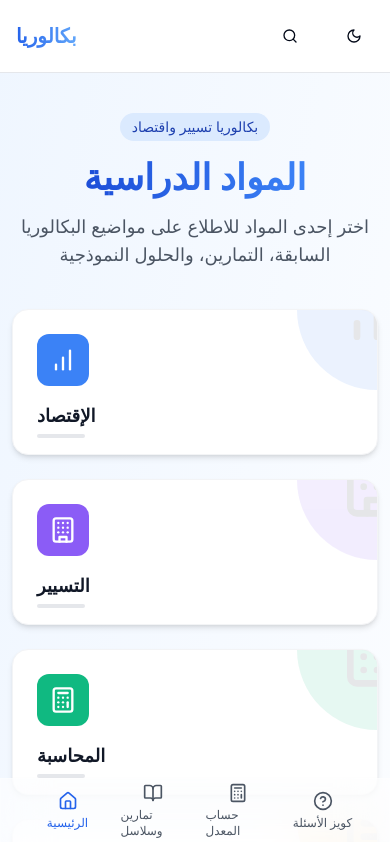
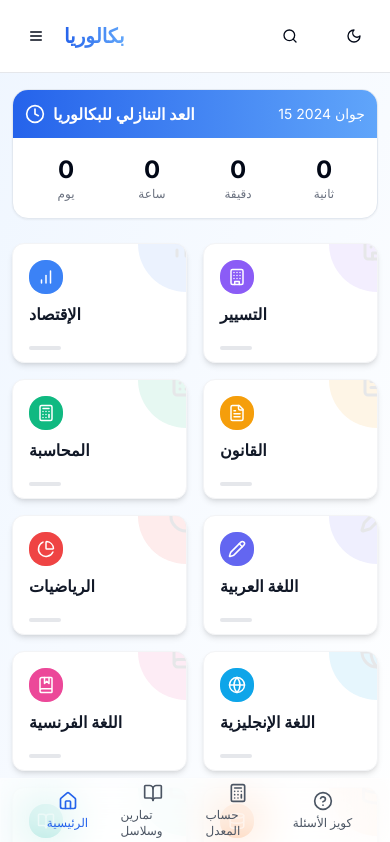
Before and after one commit to Saidjsk/studyflow-lumina-79, a React (Vite) app: page / in a window 390 px wide. Shown: the top 842 px of the page. Built offline with nearby package versions, Linux system fonts and the light colour scheme.

Commit message:
Implement UI changes
- Remove text above icons in the footer.
- Add a sidebar button in the top navigation.
- Implement a sidebar that opens on button click.
- Redesign subject cards to be square and responsive.
- Add a countdown timer for the baccalaureate exam.

```diff
--- a/src/components/home/SubjectCard.tsx
+++ b/src/components/home/SubjectCard.tsx
@@ -20,44 +20,44 @@ export default function SubjectCard({ id, name, icon: Icon, color, delay = 0 }:
     <Link
       to={`/subject/${id}`}
       className={cn(
-        "group relative overflow-hidden rounded-2xl p-6",
+        "group relative overflow-hidden rounded-xl p-4",
         "bg-white dark:bg-gray-800 shadow-md dark:shadow-gray-900/30",
         "hover-lift hover:shadow-xl dark:hover:shadow-gray-900/40",
         "border border-gray-100 dark:border-gray-700",
         "transition-all duration-300 ease-in-out",
-        "animate-scale-in"
+        "animate-scale-in h-[120px] flex flex-col justify-between"
       )}
       style={animationStyle}
     >
       <div
         className={cn(
-          "absolute -right-20 -top-20 opacity-10 group-hover:opacity-20 transition-opacity",
-          "rounded-full h-40 w-40 flex items-center justify-center"
+          "absolute -right-12 -top-12 opacity-10 group-hover:opacity-20 transition-opacity",
+          "rounded-full h-24 w-24 flex items-center justify-center"
         )}
         style={{ backgroundColor: color }}
       >
-        <Icon size={80} className="text-gray-900 dark:text-white" />
+        <Icon size={36} className="text-gray-900 dark:text-white" />
       </div>
 
-      <div className="flex flex-col items-start gap-4">
+      <div className="flex flex-col items-start">
         <div
           className={cn(
-            "p-3 rounded-xl",
+            "p-2 rounded-lg",
             "transition-transform duration-300 group-hover:scale-110",
           )}
           style={{ backgroundColor: color }}
         >
-          <Icon size={28} className="text-white" />
+          <Icon size={18} className="text-white" />
         </div>
 
-        <div className="z-10">
-          <h3 className="text-lg sm:text-xl font-bold text-gray-900 dark:text-white">
+        <div className="z-10 mt-2">
+          <h3 className="text-md font-bold text-gray-900 dark:text-white">
             {name}
           </h3>
         </div>
       </div>
 
-      <div className="absolute bottom-4 left-6 w-12 h-1 bg-gray-200 dark:bg-gray-700 rounded-full overflow-hidden">
+      <div className="absolute bottom-3 left-4 w-8 h-1 bg-gray-200 dark:bg-gray-700 rounded-full overflow-hidden">
         <div
           className="h-full w-0 group-hover:w-full transition-all duration-700 rounded-full"
           style={{ backgroundColor: color }}
--- a/src/components/layout/Layout.tsx
+++ b/src/components/layout/Layout.tsx
@@ -1,26 +1,94 @@
 
-import { useEffect } from 'react';
+import { useEffect, useState } from 'react';
 import { useLocation } from 'react-router-dom';
 import TopNav from './TopNav';
 import Footer from './Footer';
+import { Card, CardContent } from "@/components/ui/card";
+import { Clock } from 'lucide-react';
 
 interface LayoutProps {
   children: React.ReactNode;
 }
 
+interface CountdownTime {
+  days: number;
+  hours: number;
+  minutes: number;
+  seconds: number;
+}
+
 export default function Layout({ children }: LayoutProps) {
   const location = useLocation();
+  const [countdown, setCountdown] = useState<CountdownTime>({ days: 0, hours: 0, minutes: 0, seconds: 0 });
 
   // Scroll to top on route change
   useEffect(() => {
     window.scrollTo(0, 0);
   }, [location.pathname]);
 
+  // Countdown timer effect
+  useEffect(() => {
+    const examDate = new Date('2024-06-15T00:00:00');
+
+    const calculateTimeLeft = () => {
+      const difference = +examDate - +new Date();
+
+      if (difference > 0) {
+        setCountdown({
+          days: Math.floor(difference / (1000 * 60 * 60 * 24)),
+          hours: Math.floor((difference / (1000 * 60 * 60)) % 24),
+          minutes: Math.floor((difference / 1000 / 60) % 60),
+          seconds: Math.floor((difference / 1000) % 60)
+        });
+      }
+    };
+
+    calculateTimeLeft();
+    const timer = setInterval(calculateTimeLeft, 1000);
+
+    return () => clearInterval(timer);
+  }, []);
+
   return (
     <div className="flex flex-col min-h-screen bg-gradient-to-br from-blue-50 to-white dark:from-gray-950 dark:to-gray-900">
       <TopNav />
       <main className="flex-1">
-        <div className="container mx-auto px-3 py-6 sm:px-4 sm:py-8">
+        <div className="container mx-auto px-3 py-4 sm:px-4 sm:py-6">
+          {/* Countdown Timer */}
+          <Card className="mb-6 animate-scale-in overflow-hidden">
+            <CardContent className="p-0">
+              <div className="bg-gradient-to-r from-blue-600 to-blue-400 text-white p-3">
+                <div className="flex items-center justify-between">
+                  <div className="flex items-center gap-2">
+                    <Clock className="h-5 w-5" />
+                    <h3 className="font-bold">العد التنازلي للبكالوريا</h3>
+                  </div>
+                  <p className="text-sm">15 جوان 2024</p>
+                </div>
+              </div>
+              <div className="flex justify-center items-center p-4">
+                <div className="grid grid-cols-4 gap-3 text-center w-full max-w-md">
+                  <div className="flex flex-col">
+                    <span className="text-2xl font-bold">{countdown.days}</span>
+                    <span className="text-xs text-gray-500 dark:text-gray-400">يوم</span>
+                  </div>
+                  <div className="flex flex-col">
+                    <span className="text-2xl font-bold">{countdown.hours}</span>
+                    <span className="text-xs text-gray-500 dark:text-gray-400">ساعة</span>
+                  </div>
+                  <div className="flex flex-col">
+                    <span className="text-2xl font-bold">{countdown.minutes}</span>
+                    <span className="text-xs text-gray-500 dark:text-gray-400">دقيقة</span>
+                  </div>
+                  <div className="flex flex-col">
+                    <span className="text-2xl font-bold">{countdown.seconds}</span>
+                    <span className="text-xs text-gray-500 dark:text-gray-400">ثانية</span>
+                  </div>
+                </div>
+              </div>
+            </CardContent>
+          </Card>
+
           {children}
         </div>
       </main>
--- /dev/null
+++ b/src/components/layout/SidebarNav.tsx
@@ -0,0 +1,110 @@
+
+import { Link } from 'react-router-dom';
+import {
+  BarChart, Calculator, PieChart, Globe, BookMarked,
+  Pencil, BookOpen, Database, FileText, Building, Clock,
+  Home
+} from 'lucide-react';
+
+const subjects = [
+  {
+    id: 'economics',
+    name: 'الإقتصاد',
+    icon: BarChart,
+    color: '#3B82F6'
+  },
+  {
+    id: 'management',
+    name: 'التسيير',
+    icon: Building,
+    color: '#8B5CF6'
+  },
+  {
+    id: 'accounting',
+    name: 'المحاسبة',
+    icon: Calculator,
+    color: '#10B981'
+  },
+  {
+    id: 'law',
+    name: 'القانون',
+    icon: FileText,
+    color: '#F59E0B'
+  },
+  {
+    id: 'mathematics',
+    name: 'الرياضيات',
+    icon: PieChart,
+    color: '#EF4444'
+  },
+  {
+    id: 'arabic',
+    name: 'اللغة العربية',
+    icon: Pencil,
+    color: '#6366F1'
+  },
+  {
+    id: 'french',
+    name: 'اللغة الفرنسية',
+    icon: BookMarked,
+    color: '#EC4899'
+  },
+  {
+    id: 'english',
+    name: 'اللغة الإنجليزية',
+    icon: Globe,
+    color: '#0EA5E9'
+  },
+  {
+    id: 'islamic',
+    name: 'العلوم الإسلامية',
+    icon: BookOpen,
+    color: '#14B8A6'
+  },
+  {
+    id: 'history',
+    name: 'التاريخ والجغرافيا',
+    icon: Database,
+    color: '#F97316'
+  }
+];
+
+export function SidebarNav() {
+  return (
+    <div className="space-y-6">
+      <div className="space-y-1">
+        <Link
+          to="/"
+          className="flex items-center gap-3 rounded-md px-3 py-2 text-sm font-medium hover:bg-accent hover:text-accent-foreground"
+        >
+          <Home size={18} />
+          <span>الرئيسية</span>
+        </Link>
+      </div>
+
+      <div className="py-2">
+        <h3 className="mb-2 px-4 text-lg font-semibold">المواد الدراسية</h3>
+        <div className="space-y-1">
+          {subjects.map((subject) => {
+            const Icon = subject.icon;
+            return (
+              <Link
+                key={subject.id}
+                to={`/subject/${subject.id}`}
+                className="flex items-center gap-3 rounded-md px-3 py-2 text-sm font-medium hover:bg-accent hover:text-accent-foreground"
+              >
+                <div
+                  className="flex h-6 w-6 items-center justify-center rounded-md"
+                  style={{ backgroundColor: subject.color }}
+                >
+                  <Icon className="h-4 w-4 text-white" />
+                </div>
+                <span>{subject.name}</span>
+              </Link>
+            );
+          })}
+        </div>
+      </div>
+    </div>
+  );
+}
--- a/src/components/layout/TopNav.tsx
+++ b/src/components/layout/TopNav.tsx
@@ -1,11 +1,18 @@
 
 import { useState } from 'react'
 import { useNavigate } from 'react-router-dom'
-import { Search } from 'lucide-react'
+import { Menu, Search, Moon, Sun } from 'lucide-react'
 import { Button } from '../ui/button'
 import { Input } from '../ui/input'
 import { useTheme } from '@/contexts/ThemeContext'
-import { Moon, Sun } from 'lucide-react'
+import {
+  Sheet,
+  SheetContent,
+  SheetHeader,
+  SheetTitle,
+  SheetTrigger,
+} from "@/components/ui/sheet"
+import { SidebarNav } from './SidebarNav'
 
 export default function TopNav() {
   const [searchOpen, setSearchOpen] = useState(false)
@@ -25,6 +32,22 @@ export default function TopNav() {
   return (
     <div className="sticky top-0 z-10 flex items-center justify-between p-4 border-b border-gray-200 dark:border-gray-800 bg-white dark:bg-gray-900">
       <div className="flex items-center">
+        <Sheet>
+          <SheetTrigger asChild>
+            <Button variant="ghost" size="icon" className="mr-2">
+              <Menu className="h-5 w-5" />
+              <span className="sr-only">فتح القائمة</span>
+            </Button>
+          </SheetTrigger>
+          <SheetContent side="right" className="w-64 sm:w-80">
+            <SheetHeader className="text-right mb-4">
+              <SheetTitle className="text-xl font-bold bg-gradient-to-r from-blue-600 to-blue-400 text-transparent bg-clip-text">
+                بكالوريا
+              </SheetTitle>
+            </SheetHeader>
+            <SidebarNav />
+          </SheetContent>
+        </Sheet>
         <h1 className="text-xl font-bold bg-gradient-to-r from-blue-600 to-blue-400 text-transparent bg-clip-text mr-2">بكالوريا</h1>
       </div>
 
--- a/src/pages/Index.tsx
+++ b/src/pages/Index.tsx
@@ -71,21 +71,7 @@ const subjects = [
 export default function Index() {
   return (
     <div className="animate-fade-in">
-      <div className="text-center mb-10 mt-4">
-        <div className="inline-block rounded-full bg-blue-100 dark:bg-blue-900/30 px-3 py-1 text-sm font-medium text-blue-800 dark:text-blue-300 mb-4">
-          بكالوريا تسيير واقتصاد
-        </div>
-        <h1 className="text-4xl font-bold text-gray-900 dark:text-white mb-4">
-          <span className="bg-gradient-to-r from-blue-700 to-blue-500 dark:from-blue-400 dark:to-blue-600 text-transparent bg-clip-text">
-            المواد الدراسية
-          </span>
-        </h1>
-        <p className="text-lg text-gray-600 dark:text-gray-400 max-w-2xl mx-auto">
-          اختر إحدى المواد للاطلاع على مواضيع البكالوريا السابقة، التمارين، والحلول النموذجية
-        </p>
-      </div>
-
-      <div className="grid grid-cols-1 md:grid-cols-2 lg:grid-cols-3 gap-6">
+      <div className="grid grid-cols-2 gap-4">
         {subjects.map((subject, index) => (
           <SubjectCard
             key={subject.id}
```
